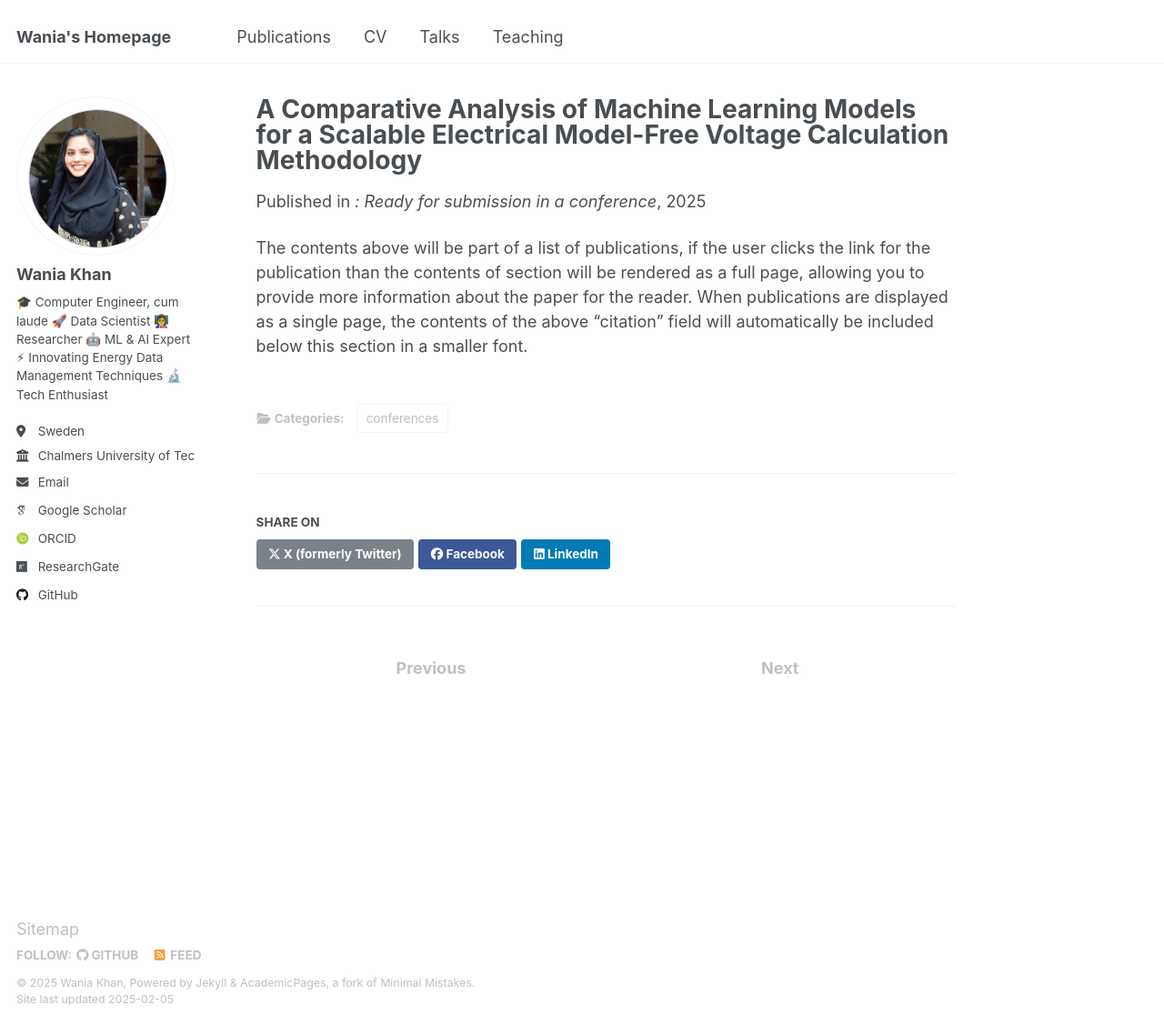
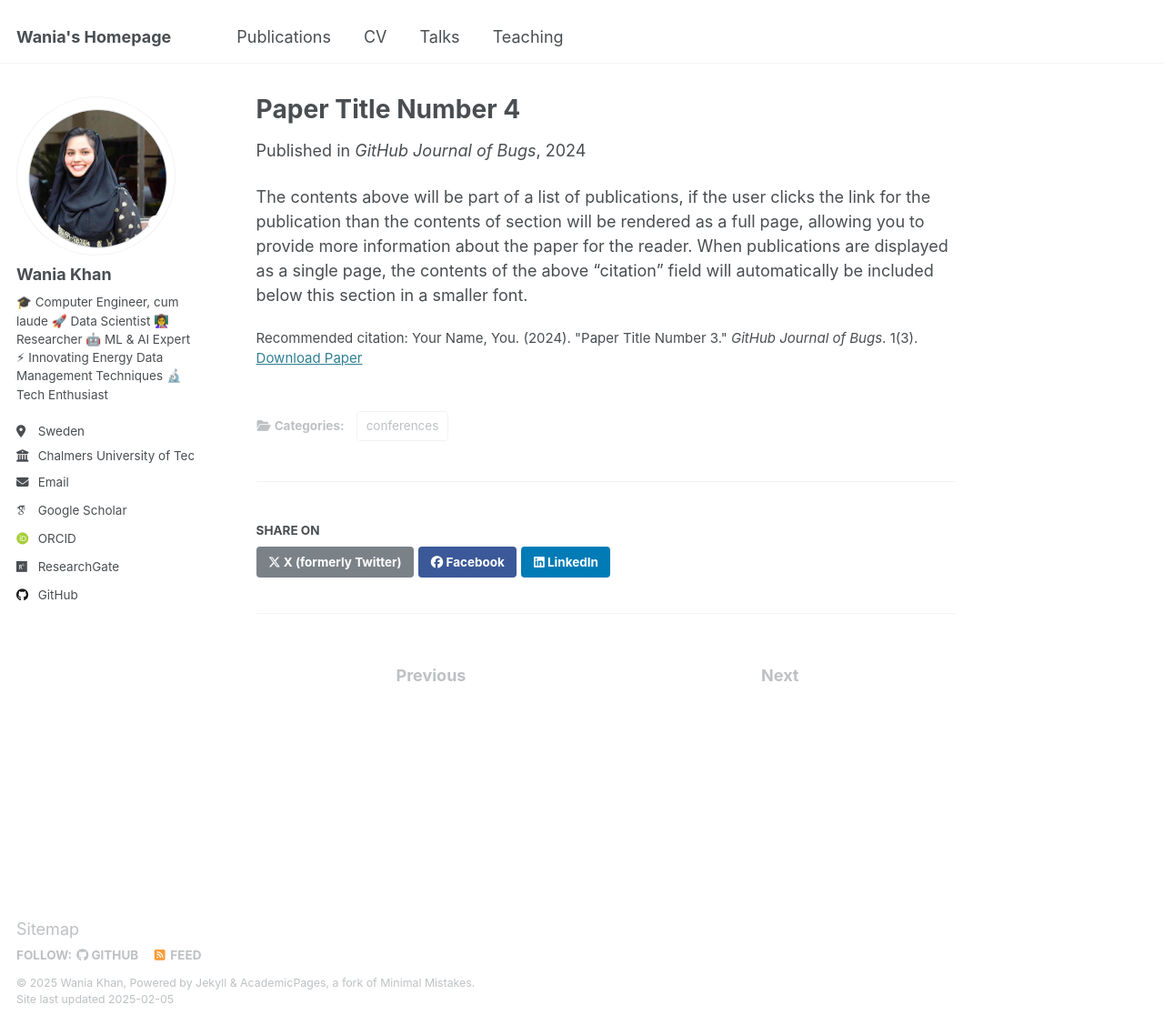
Before and after one commit to WaniaKhance/WaniaKhan-Profile, a Jekyll site: the page built from _publications/2025-02-28-paper-title-number-3.md, in a window 1280 px wide and 1127 px high. Shown: the whole window at 91% size. Built offline with Jekyll 4.4.1, drawn with Linux system fonts in a browser that asks for light colours; some web fonts are replaced; a file with an impossible date is left out.

Commit message:
Update 2025-02-28-paper-title-number-3.md

```diff
--- a/_publications/2025-02-28-paper-title-number-3.md
+++ b/_publications/2025-02-28-paper-title-number-3.md
@@ -1,13 +1,13 @@
 ---
-title: "A Comparative Analysis of Machine Learning Models for a Scalable Electrical Model-Free Voltage Calculation Methodology"
+title: "Paper Title Number 4"
 collection: publications
 category: conferences
-#permalink: /publication/2025-02-28-paper-title-number-3
-excerpt: 'This paper presents a methodology to capture the underlying relationships among historical smart meter data (P, Q, and V) and the corresponding low-voltage (LV) network. The research include a comprehensive analysis and comparison of three machine learning (ML) models: Random Forest Regression, XGBoost, and Artificial Neural Networks (ANN).'
-venue: ': Ready for submission in a conference'
-#slidesurl: 'http://academicpages.github.io/files/slides3.pdf'
-#paperurl: 'Ready for submission'
-#citation: 'Your Name, You. (2015). &quot;Paper Title Number 3.&quot; <i>Journal 1</i>. 1(3).'
+#permalink: /publication/2024-02-17-paper-title-number-4
+excerpt: 'This paper is about fixing template issue #693.'
+date: 2024-02-17
+venue: 'GitHub Journal of Bugs'
+paperurl: 'http://academicpages.github.io/files/paper3.pdf'
+citation: 'Your Name, You. (2024). &quot;Paper Title Number 3.&quot; <i>GitHub Journal of Bugs</i>. 1(3).'
 ---
 
 The contents above will be part of a list of publications, if the user clicks the link for the publication than the contents of section will be rendered as a full page, allowing you to provide more information about the paper for the reader. When publications are displayed as a single page, the contents of the above "citation" field will automatically be included below this section in a smaller font.
```
